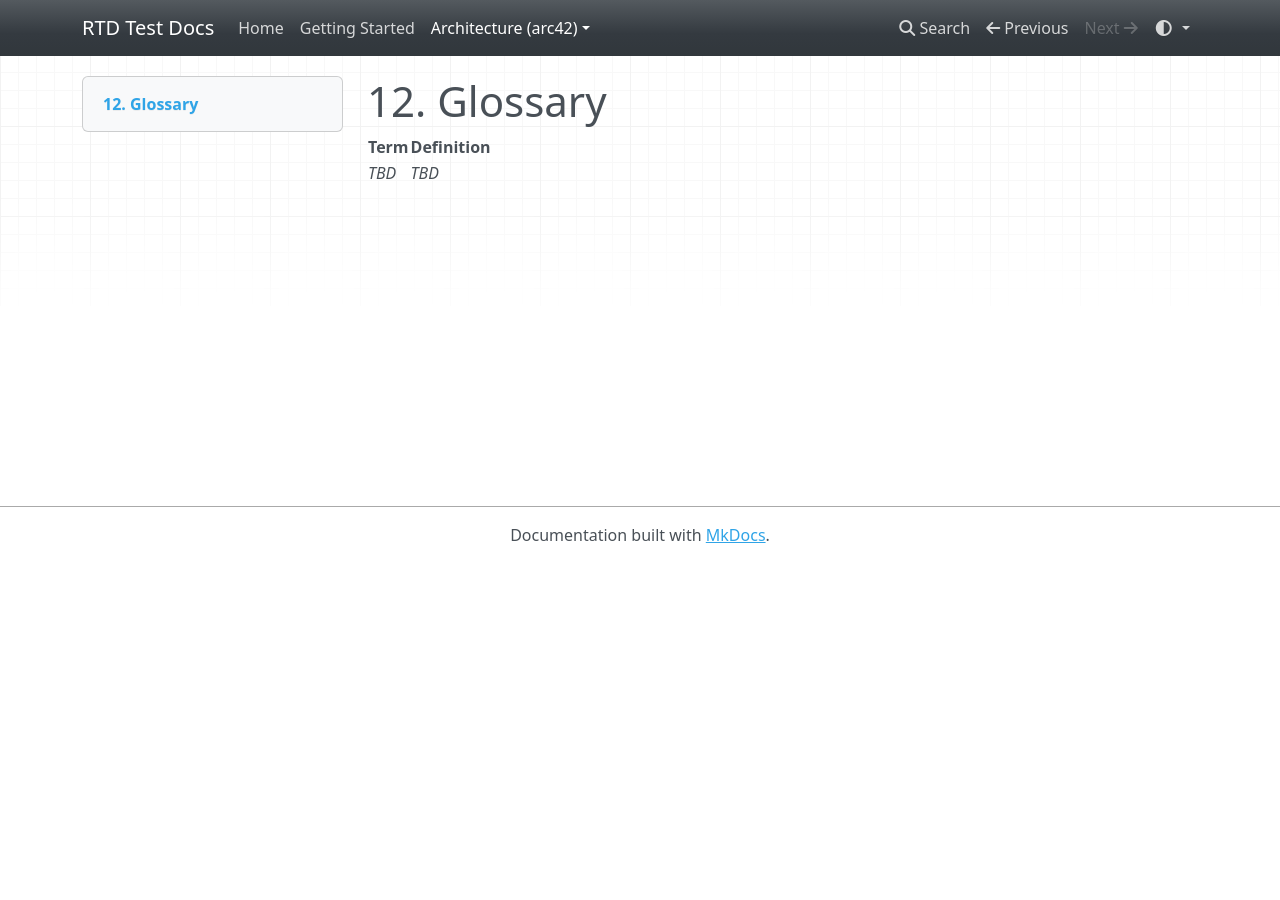
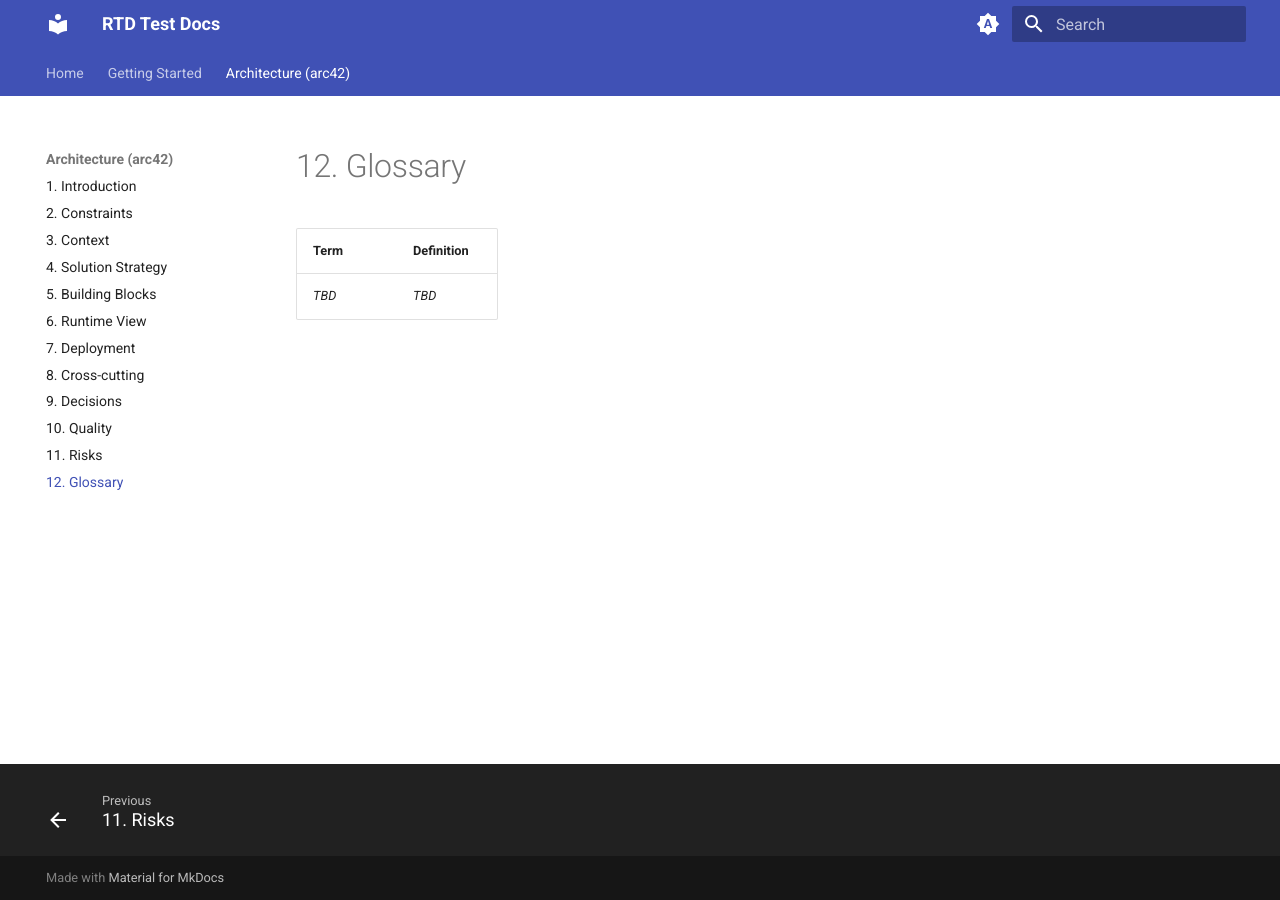
Before and after one commit to stopwatch571/read-the-docs-test, an MkDocs documentation site: the page built from docs/arc42/12-glossary.md, in a window 1280 px wide. Built offline with MkDocs 1.6.1 and Material for MkDocs 9.7.7, drawn with Linux system fonts in a browser that asks for light colours; nearby versions of some CDN libraries.

Commit message:
Switch to material theme with auto color scheme

```diff
--- a/mkdocs.yml
+++ b/mkdocs.yml
@@ -16,8 +16,27 @@ nav:
     - "11. Risks": arc42/11-risks.md
     - "12. Glossary": arc42/12-glossary.md
 theme:
-  name: mkdocs
-  color_mode: auto
-  user_color_mode_toggle: true
-  nav_style: dark
-  highlightjs: true
+  name: material
+  palette:
+    - media: "(prefers-color-scheme)"
+      toggle:
+        icon: material/brightness-auto
+        name: Switch to light mode
+    - media: "(prefers-color-scheme: light)"
+      scheme: default
+      toggle:
+        icon: material/brightness-7
+        name: Switch to dark mode
+    - media: "(prefers-color-scheme: dark)"
+      scheme: slate
+      toggle:
+        icon: material/brightness-4
+        name: Switch to system preference
+  features:
+    - navigation.tabs
+    - navigation.sections
+    - navigation.top
+    - navigation.footer
+    - search.suggest
+    - search.highlight
+    - content.code.copy
```
